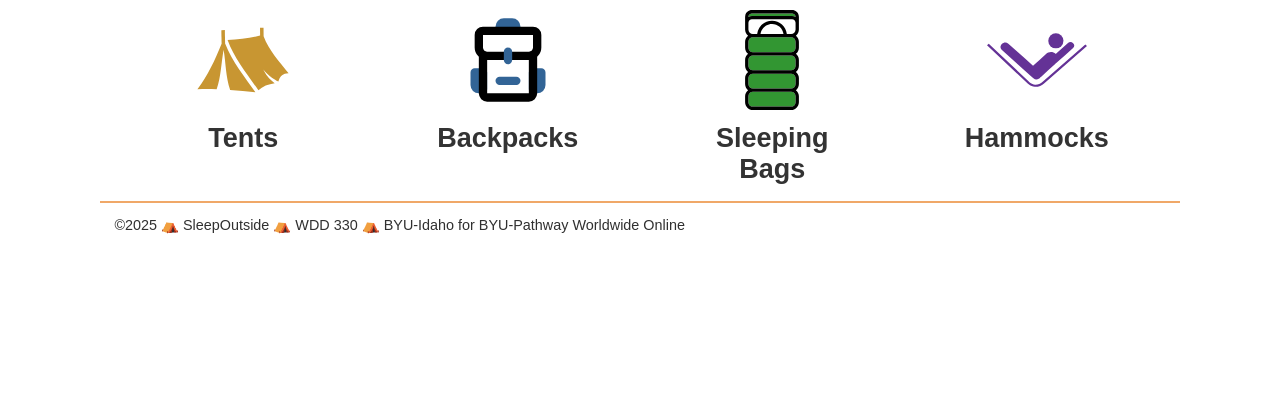
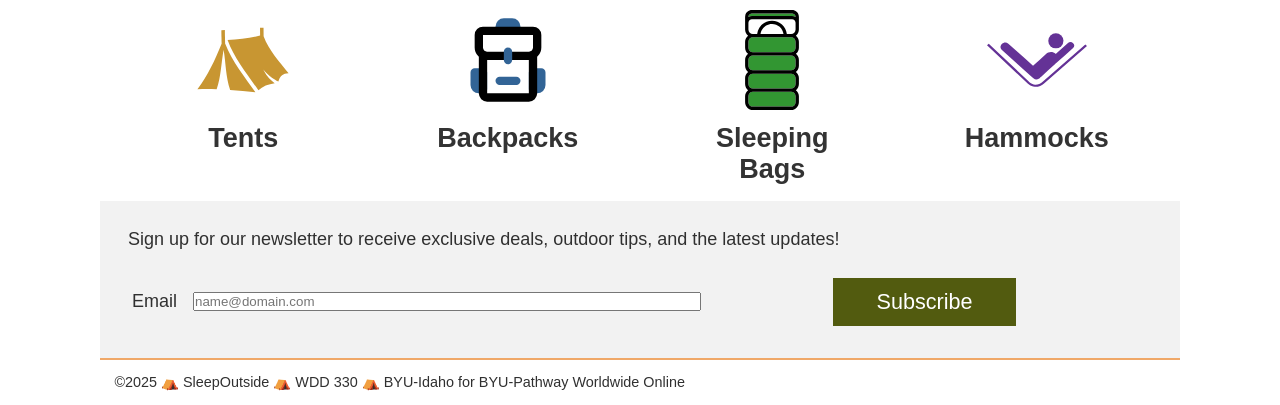
Before and after one commit to dentonflake/sleep-outside, a website built with Vite: page src/index.html in a window 1280 px wide. Shown: the part 494-899 px from the top of the page. Before the commit the page ends 800 px from the top, so only its background shows below. Built offline with nearby package versions, Linux system fonts and the light colour scheme.

Commit message:
Added newsletter box

```diff
--- a/src/css/style.css
+++ b/src/css/style.css
@@ -286,6 +286,24 @@ button {
   margin-bottom: 8px;
 }
 
+.newsletter {
+  background-color: rgba(0, 0, 0, 0.05);
+  padding: 1rem;
+}
+
+.newsletter form {
+  display: flex;
+  justify-content: space-between;
+  width: 100%;
+  align-items: center;
+  padding: 1rem;
+}
+
+.newsletter form input {
+  width: 50%;
+  margin-left: 1rem;
+}
+
 /* "End W03 Individual Activity: Expand Inventory" */
 
 @media screen and (min-width: 500px) {
--- a/src/index.html
+++ b/src/index.html
@@ -57,6 +57,18 @@
           </li>
         </ul>
       </section>
+
+
+      <section class="newsletter">
+        <p>Sign up for our newsletter to receive exclusive deals, outdoor tips, and the latest updates!</p>
+        <form class="newsletter-form">
+          <label for="newsletter-email" class="visually-hidden">Email</label>
+          <input type="email" id="newsletter-email" name="email" placeholder="name@domain.com" required />
+          <button type="submit">Subscribe</button>
+        </form>
+      </section>
+
+
     </main>
     <footer id="main-footer"></footer>
   </body>
```
